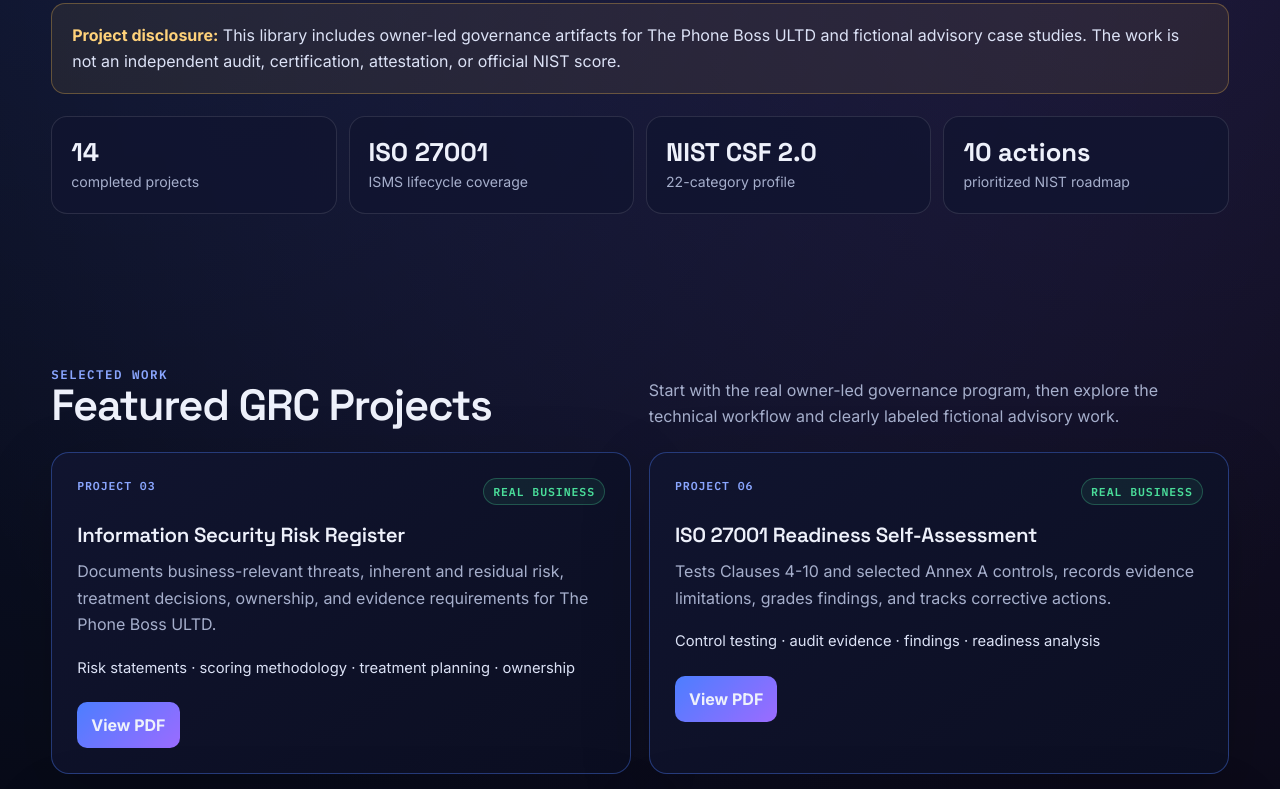
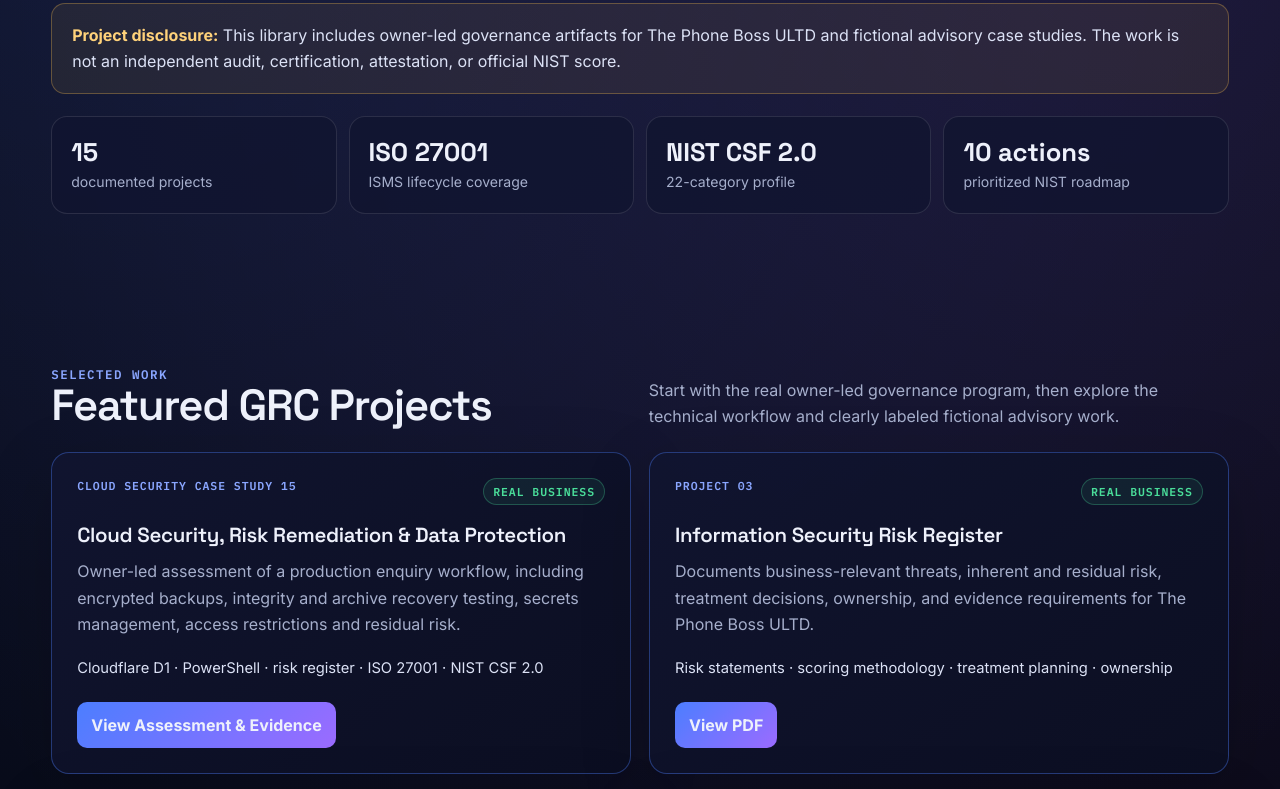
Before and after one commit to RichVince/R-Vincent, a plain HTML site: page grc-projects.html in a window 1280 px wide. Shown: the part 477-1266 px from the top of the page. Drawn offline with Linux system fonts and the light colour scheme.

Commit message:
Feature real-business cloud security assessment in GRC portfolio

```diff
--- a/grc-projects.html
+++ b/grc-projects.html
@@ -30,12 +30,13 @@
       <h1>From security requirements to <span class="gradient">defensible evidence.</span></h1>
       <p>This project library shows an end-to-end, owner-led security governance program for The Phone Boss ULTD: scope and context, risk assessment, control selection, policies, readiness testing, evidence ownership, supplier review, performance metrics, corrective action, and NIST CSF profiling.</p>
       <div class="notice"><strong>Project disclosure:</strong> This library includes owner-led governance artifacts for The Phone Boss ULTD and fictional advisory case studies. The work is not an independent audit, certification, attestation, or official NIST score.</div>
-      <div class="summary"><div class="metric"><b>14</b><span>completed projects</span></div><div class="metric"><b>ISO 27001</b><span>ISMS lifecycle coverage</span></div><div class="metric"><b>NIST CSF 2.0</b><span>22-category profile</span></div><div class="metric"><b>10 actions</b><span>prioritized NIST roadmap</span></div></div>
+      <div class="summary"><div class="metric"><b>15</b><span>documented projects</span></div><div class="metric"><b>ISO 27001</b><span>ISMS lifecycle coverage</span></div><div class="metric"><b>NIST CSF 2.0</b><span>22-category profile</span></div><div class="metric"><b>10 actions</b><span>prioritized NIST roadmap</span></div></div>
     </div></section>
 
     <section class="wrap" aria-labelledby="featured-title">
       <div class="section-head"><div><div class="eyebrow">Selected work</div><h2 id="featured-title">Featured GRC Projects</h2></div><p>Start with the real owner-led governance program, then explore the technical workflow and clearly labeled fictional advisory work.</p></div>
       <div class="grid">
+        <article class="card featured"><div class="top"><span class="num">Cloud Security Case Study 15</span><span class="tag">Real Business</span></div><h3>Cloud Security, Risk Remediation &amp; Data Protection</h3><p>Owner-led assessment of a production enquiry workflow, including encrypted backups, integrity and archive recovery testing, secrets management, access restrictions and residual risk.</p><div class="skills">Cloudflare D1 · PowerShell · risk register · ISO 27001 · NIST CSF 2.0</div><a class="download" href="phoneboss-cloud-security.html">View Assessment &amp; Evidence</a></article>
         <article class="card featured"><div class="top"><span class="num">Project 03</span><span class="tag">Real Business</span></div><h3>Information Security Risk Register</h3><p>Documents business-relevant threats, inherent and residual risk, treatment decisions, ownership, and evidence requirements for The Phone Boss ULTD.</p><div class="skills">Risk statements · scoring methodology · treatment planning · ownership</div><a class="download" href="grc-project-pdfs/The_Phone_Boss_Information_Security_Risk_Register.pdf" target="_blank" rel="noopener">View PDF</a></article>
         <article class="card featured"><div class="top"><span class="num">Project 06</span><span class="tag">Real Business</span></div><h3>ISO 27001 Readiness Self-Assessment</h3><p>Tests Clauses 4-10 and selected Annex A controls, records evidence limitations, grades findings, and tracks corrective actions.</p><div class="skills">Control testing · audit evidence · findings · readiness analysis</div><a class="download" href="grc-project-pdfs/The_Phone_Boss_ISO_27001_Certification_Readiness_Self_Assessment.pdf" target="_blank" rel="noopener">View PDF</a></article>
         <article class="card featured"><div class="top"><span class="num">Audit Case Study 14</span><span class="tag">Educational Simulation</span></div><h3>ISO 27001 Stage 2 Audit Simulation</h3><p>Leads a simulated certification audit for a fictional cloud-storage provider, from risk-based planning and team allocation through evidence evaluation, finding grading, closing, corrective action, and follow-up verification.</p><div class="skills">ISO 27001 · ISO 19011 principles · audit leadership · A.7.14 · CAPA · follow-up</div><a class="download" href="iso-27001-stage-2-audit-simulation.html">View Case Study</a></article>
```
